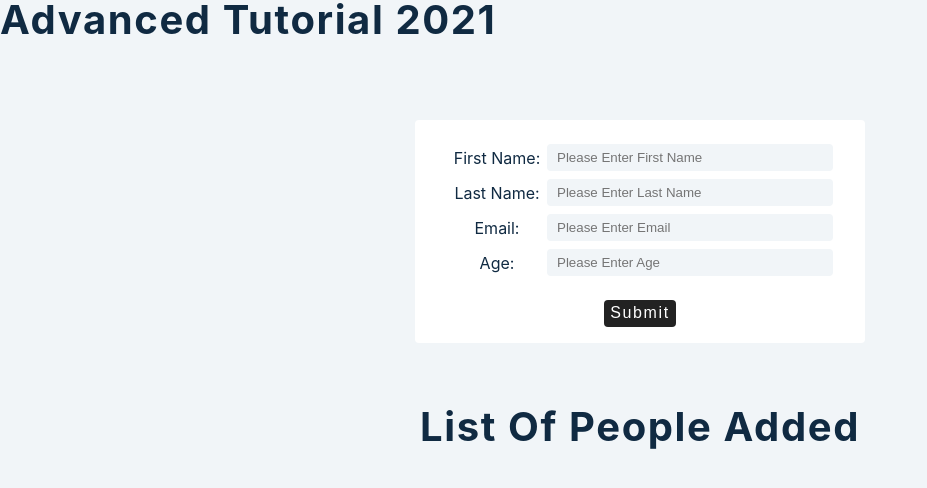
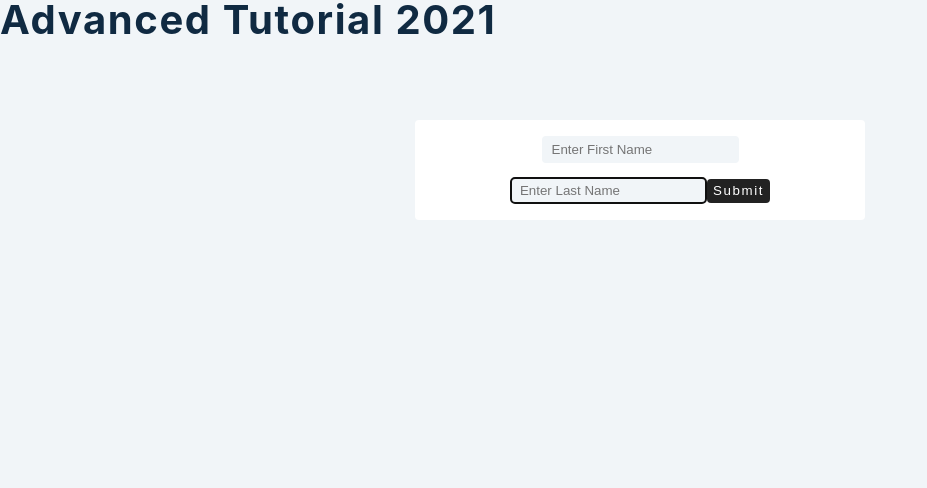
Before and after one commit to shijoshaji/react_advance_learn, a React (Create React App) app: page / in a window 1280 px wide. Shown: the top 488 px of the page, without its empty margins (0-927 px from the left). Built offline with nearby package versions, Linux system fonts and the light colour scheme.

Commit message:
Learned - useRef

```diff
--- a/src/App.js
+++ b/src/App.js
@@ -23,7 +23,10 @@ import React from 'react';
 
 // REVIEW: Forms
 // import Setup from './concepts/Forms/1-Controlled-Inputs';
-import Setup from './concepts/Forms/2-Multiple-Inputs';
+// import Setup from './concepts/Forms/2-Multiple-Inputs';
+
+// REVIEW: useRef
+import Setup from './concepts/useRef/1-useRef-Basic';
 
 function App() {
   return (
--- /dev/null
+++ b/src/concepts/useRef/1-useRef-Basic.js
@@ -0,0 +1,40 @@
+import React, { useEffect, useRef } from 'react';
+
+/**
+ * REVIEW:
+ * useRef -> for uncontrolled inputs
+ * Preserves Values
+ * Does Not trigger re-render
+ * target DOM elements
+ */
+
+const UseRefBasic = () => {
+  const refContainer = useRef(null);
+
+  const handleSumbit = (e) => {
+    e.preventDefault();
+    let name = refContainer.current.value;
+    alert(`Hi, ${name} Good day!!`);
+  };
+  console.log(refContainer);
+
+  useEffect(() => {
+    console.log('useeffect');
+    console.log(refContainer.current);
+    // NOTE: focus is on this container when the page in loaded
+    refContainer.current.focus();
+  });
+  return (
+    <>
+      <form action="" className="form" onSubmit={handleSumbit}>
+        <div>
+          <input type="text" placeholder="Enter First Name" required ref={refContainer} />
+          <input type="text" placeholder="Enter Last Name" required ref={refContainer} />
+          <button type="submit">Submit</button>
+        </div>
+      </form>
+    </>
+  );
+};
+
+export default UseRefBasic;
```
